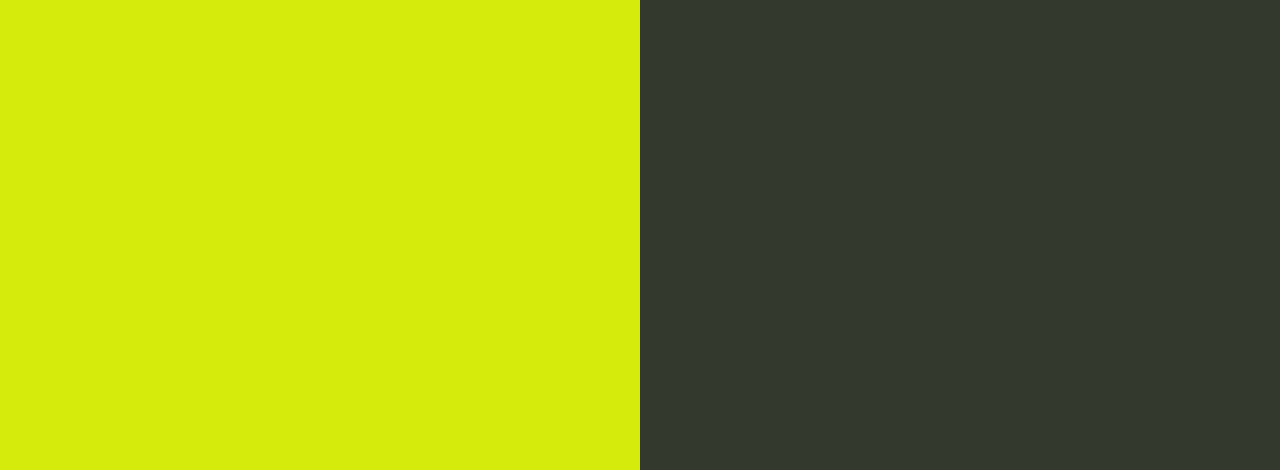
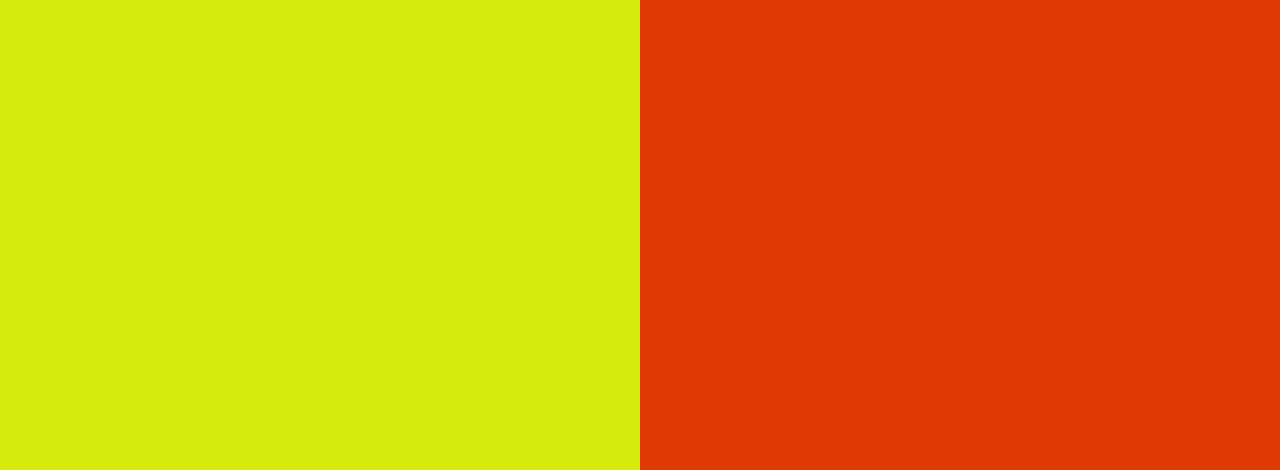
Before and after one commit to bbenson29/aws-nodejs-app, a website: page index.html in a window 1280 px wide. Shown: the part 330-800 px from the top of the page. Drawn offline with Linux system fonts and the light colour scheme.

Commit message:
Update index.html

```diff
--- a/index.html
+++ b/index.html
@@ -49,7 +49,7 @@
         bottom: 0px;
         left: 50%;
 
-        background-color: #33392D;
+        background-color: #DF3A01;
       }
 
       h1 {
```
